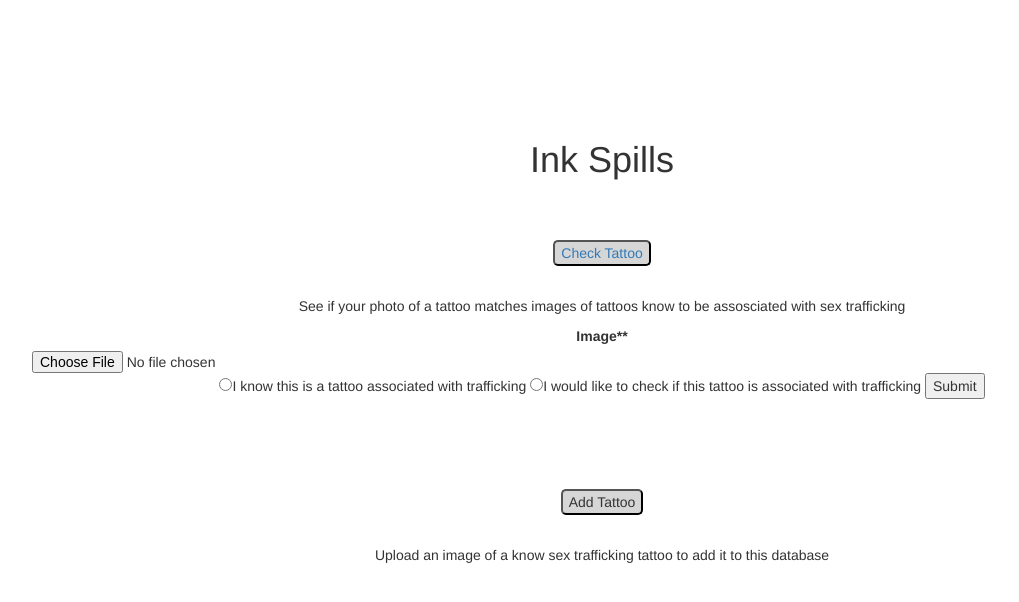
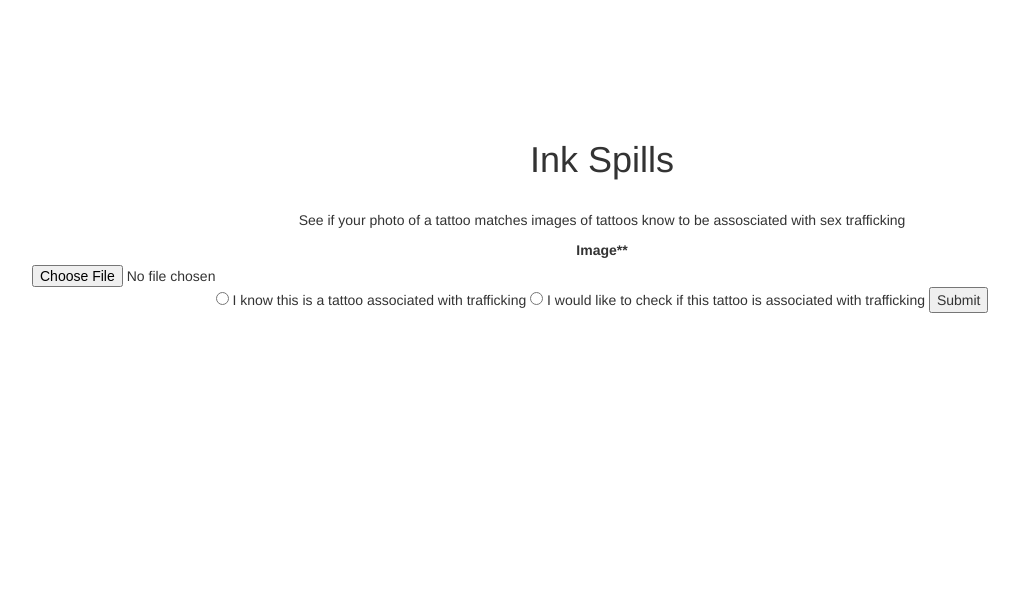
Before and after one commit to christineurban/hacking_for_humanity, a Flask app: page / in a window 1280 px wide. Shown: the top 602 px of the page, without its empty margins (38-1057 px from the left). Run offline with Flask 2, Linux system fonts and the light colour scheme; some libraries are stand-ins or nearby versions.

Commit message:
cleaned up index.html

```diff
--- a/templates/index.html
+++ b/templates/index.html
@@ -4,17 +4,14 @@
 
 {% block content %}
     <h1>Ink Spills</h1>
-    <a href="./check.html"><button>Check Tattoo</button></a>
+    <br>
     <p>See if your photo of a tattoo matches images of tattoos know to be assosciated with sex trafficking</p>
     <form action="/process-form" enctype="multipart/form-data" id="tattoo-file" method="POST">
         <label>Image**</label>
         <input type="file" name="image" id="image" required>
-        <input type="radio" name="known-unknown" value="known">I know this is a tattoo associated with trafficking
-        <input type="radio" name="known-unknown" value="unknown">I would like to check if this tattoo is associated with trafficking
+        <input type="radio" name="known-unknown" value="known"> I know this is a tattoo associated with trafficking
+        <input type="radio" name="known-unknown" value="unknown"> I would like to check if this tattoo is associated with trafficking
         <input type="submit">
     </form>
-    <br><br>
 
-    <button>Add Tattoo</button>
-    <p>Upload an image of a know sex trafficking tattoo to add it to this database</p>
 {% endblock %}
```
